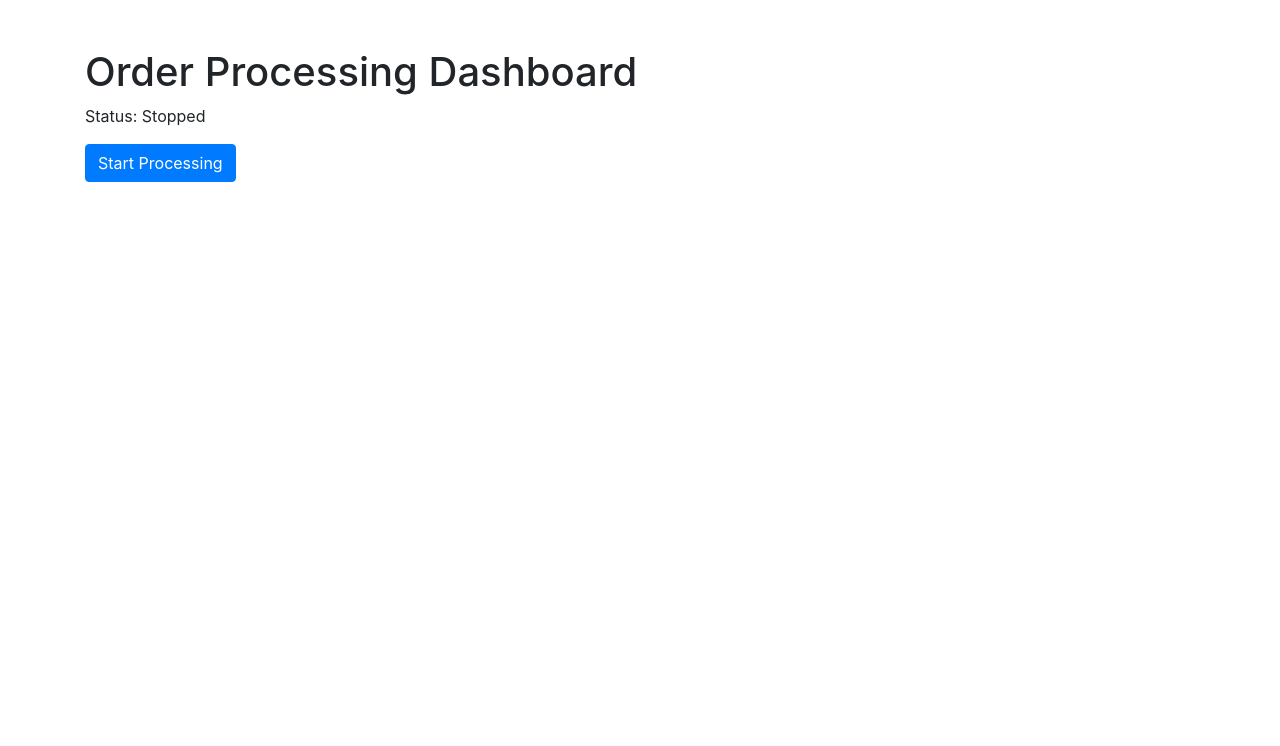
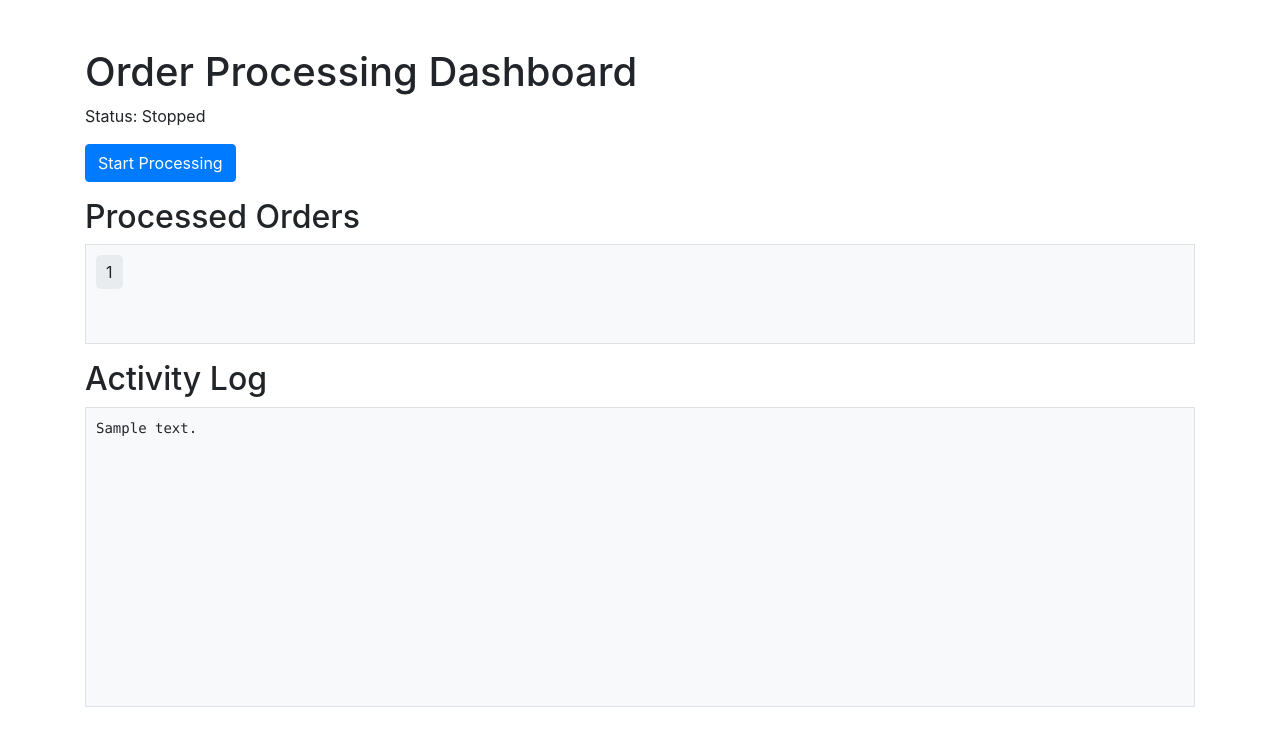
Before and after one commit to mountee32/Order-Notices, a Flask app: template templates/home.html in a window 1280 px wide. Shown: the top 746 px of the page. Run offline with Flask 3, Linux system fonts and the light colour scheme; the template is opened without the code that fills it: most values are stand-ins (such as "Sample title", 1, 10 or a date in 2020); some libraries are stand-ins or nearby versions.

Commit message:
better layout

```diff
--- a/main.py
+++ b/main.py
@@ -5,6 +5,7 @@ import os
 from functools import wraps
 from dotenv import load_dotenv
 import time
+import json
 
 # Import your existing script
 from order_processing import process_orders
@@ -26,21 +27,36 @@ def background_task():
 				time.sleep(300)  # Run every 5 minutes
 
 def token_required(f):
-	@wraps(f)
-	def decorated_function(*args, **kwargs):
-			token = request.args.get('token')
-			print(f"Received token: {token}")  # Debugging print
-			if token and token == SECRET_TOKEN:
-					return f(*args, **kwargs)
-			else:
-					abort(401)
-	return decorated_function
+		@wraps(f)
+		def decorated_function(*args, **kwargs):
+				token = request.args.get('token')
+				print(f"Received token: {token}")  # Debugging print
+				if token and token == SECRET_TOKEN:
+						return f(*args, **kwargs)
+				else:
+						abort(401)
+		return decorated_function
 
+def get_processed_orders():
+		try:
+				with open('processed_orders.json', 'r') as f:
+						return json.load(f)
+		except FileNotFoundError:
+				return []
+
+def get_log_content():
+		try:
+				with open('log.txt', 'r') as f:
+						return f.read()
+		except FileNotFoundError:
+				return "No log file found."
 
 @app.route('/')
 @token_required
 def home():
-		return render_template('home.html', status=keep_running)
+		processed_orders = get_processed_orders()
+		log_content = get_log_content()
+		return render_template('home.html', status=keep_running, processed_orders=processed_orders, log_content=log_content)
 
 @app.route('/toggle', methods=['POST'])
 @token_required
--- a/templates/home.html
+++ b/templates/home.html
@@ -5,16 +5,53 @@
     <meta name="viewport" content="width=device-width, initial-scale=1.0">
     <title>Order Processing Dashboard</title>
     <link href="https://stackpath.bootstrapcdn.com/bootstrap/4.5.2/css/bootstrap.min.css" rel="stylesheet">
+    <style>
+        .log-container {
+            height: 300px;
+            overflow-y: scroll;
+            background-color: #f8f9fa;
+            border: 1px solid #dee2e6;
+            padding: 10px;
+            font-family: monospace;
+        }
+        .orders-container {
+            height: 100px;
+            overflow-x: auto;
+            white-space: nowrap;
+            background-color: #f8f9fa;
+            border: 1px solid #dee2e6;
+            padding: 10px;
+        }
+        .order-id {
+            display: inline-block;
+            margin-right: 10px;
+            padding: 5px 10px;
+            background-color: #e9ecef;
+            border-radius: 5px;
+        }
+    </style>
 </head>
 <body>
     <div class="container mt-5">
         <h1>Order Processing Dashboard</h1>
         <p>Status: {% if status %}Running{% else %}Stopped{% endif %}</p>
         <form action="{{ url_for('toggle', token=request.args.get('token')) }}" method="post">
-						<button type="submit" class="btn btn-primary">
+            <button type="submit" class="btn btn-primary mb-3">
                 {% if status %}Stop{% else %}Start{% endif %} Processing
             </button>
         </form>
+
+        <h2>Processed Orders</h2>
+        <div class="orders-container mb-3">
+            {% for order_id in processed_orders %}
+                <span class="order-id">{{ order_id }}</span>
+            {% endfor %}
+        </div>
+
+        <h2>Activity Log</h2>
+        <div class="log-container mb-3">
+            <pre>{{ log_content }}</pre>
+        </div>
     </div>
 </body>
 </html>
```
Lines whose indentation alone changed are shown as unchanged.
